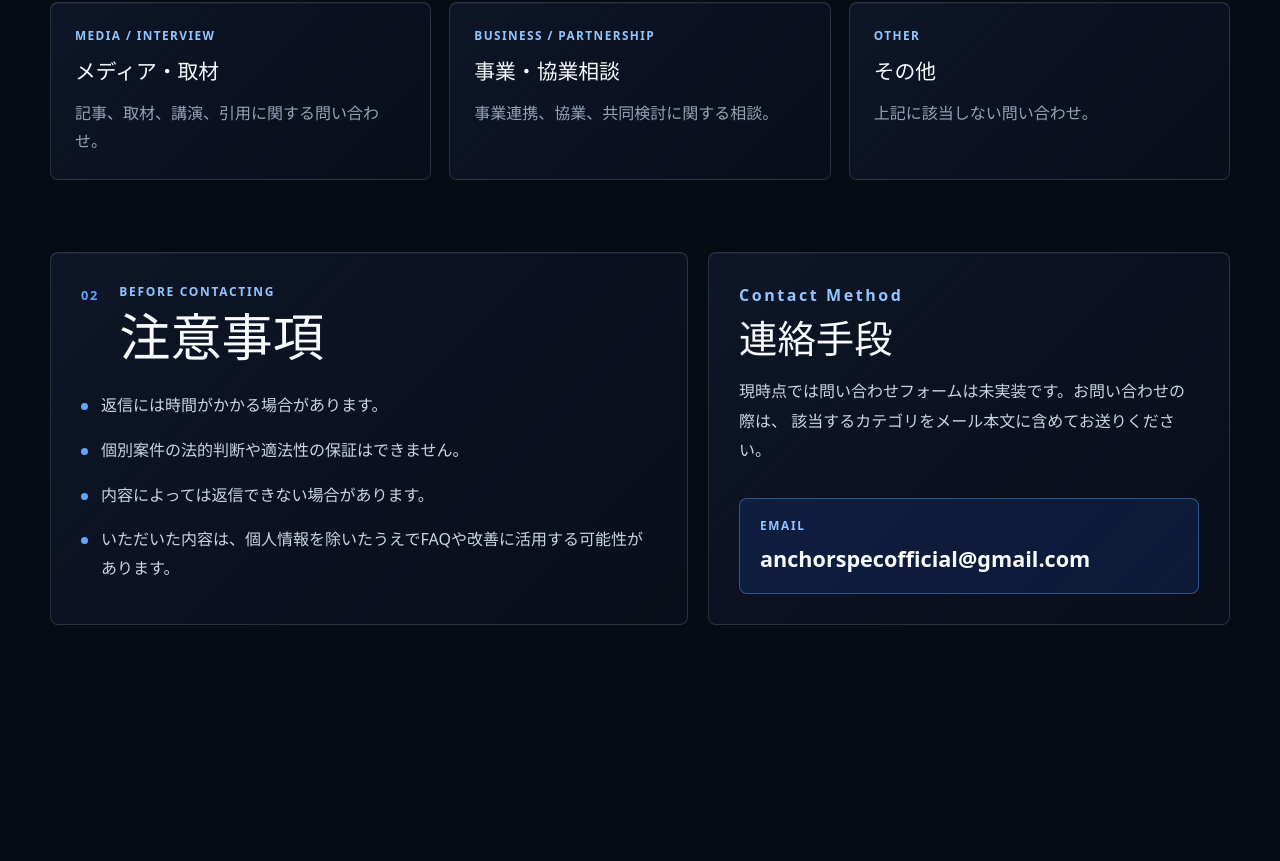
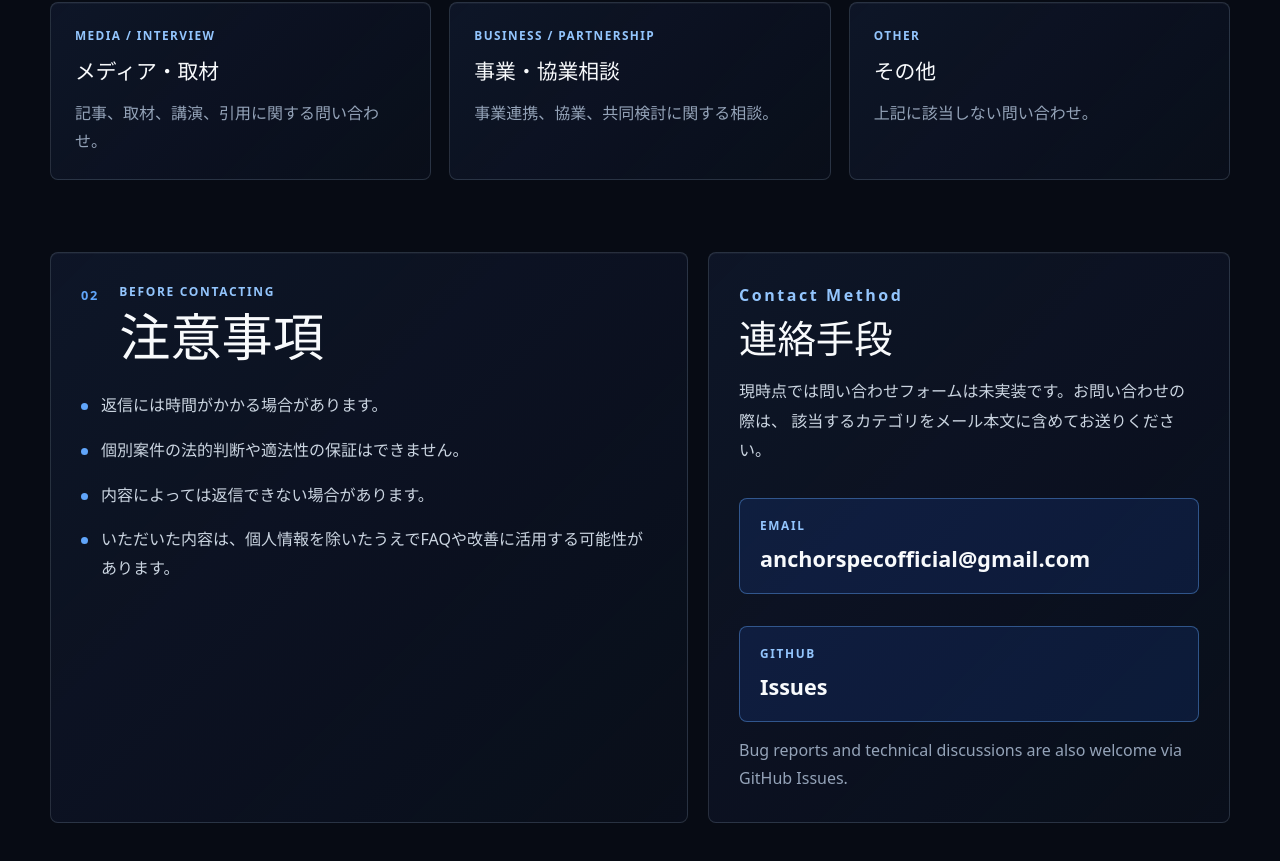
Before and after one commit to Nia-Anoma/AnchorSpec-web, a Next.js app: page /contact in a window 1280 px wide. Shown: the part 1105-1966 px from the top of the page. Before the commit the page ends 1842 px from the top, so only its background shows below. Built offline with nearby package versions, Linux system fonts and the light colour scheme.

Commit message:
Fix QA page

```diff
--- a/app/contact/page.tsx
+++ b/app/contact/page.tsx
@@ -1,6 +1,8 @@
 import type { Metadata } from "next";
 import { createPageMetadata } from "@/lib/seo";
 import styles from "@/styles/contact.module.css";
+
+const GITHUB_ISSUES_URL = "https://github.com/Nia-Anoma/AnchorSpec/issues";
 
 export const metadata: Metadata = createPageMetadata({
   title: "Contact / お問い合わせ",
@@ -127,10 +129,26 @@ export default function ContactPage() {
             </p>
           </div>
 
-          <a href="mailto:anchorspecofficial@gmail.com">
+          <a className={styles.contactLink} href="mailto:anchorspecofficial@gmail.com">
             <span>Email</span>
             anchorspecofficial@gmail.com
           </a>
+
+          <div className={styles.githubContact}>
+            <a
+              className={styles.contactLink}
+              href={GITHUB_ISSUES_URL}
+              target="_blank"
+              rel="noreferrer"
+            >
+              <span>GitHub</span>
+              Issues
+            </a>
+            <p>
+              Bug reports and technical discussions are also welcome via GitHub
+              Issues.
+            </p>
+          </div>
         </article>
       </section>
     </main>
--- a/styles/contact.module.css
+++ b/styles/contact.module.css
@@ -175,7 +175,7 @@
   line-height: 1.85;
 }
 
-.mailPanel a {
+.contactLink {
   display: grid;
   gap: 8px;
   min-width: 0;
@@ -189,11 +189,22 @@
   text-decoration: none;
 }
 
-.mailPanel a span {
+.contactLink span {
   color: #93c5fd;
   font-size: 0.74rem;
   letter-spacing: 0.14em;
   text-transform: uppercase;
+}
+
+.githubContact {
+  display: grid;
+  gap: 14px;
+}
+
+.githubContact p {
+  margin: 0;
+  color: #94a3b8;
+  line-height: 1.75;
 }
 
 @media (max-width: 900px) {
--- a/styles/globals.css
+++ b/styles/globals.css
@@ -80,7 +80,7 @@ p {
   display: inline-flex;
   padding: 4px 0;
   color: #cbd5e1;
-  font-size: 1.5rem;
+  font-size: 1.2rem;
   font-weight: 700;
   letter-spacing: 0.08em;
   text-decoration: none;
```
